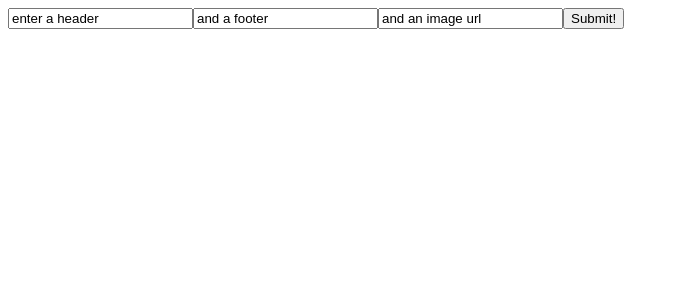
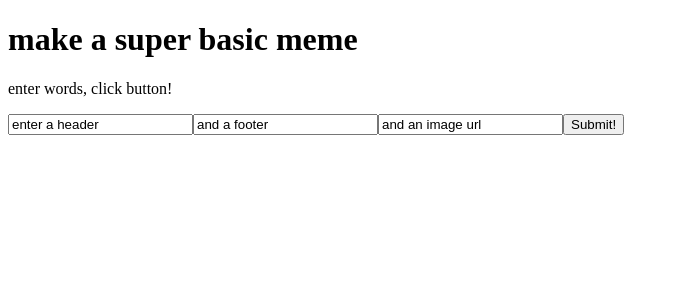
Before and after one commit to alchemy-fullstack-js-spring-2019/react-quiz-retake, a React app: page / in a window 1280 px wide. Shown: the top 300 px of the page, without its empty margins (0-679 px from the left). Built offline with nearby package versions, Linux system fonts and the light colour scheme.

Commit message:
fixed display a little

```diff
--- a/src/container/CreateMeme.js
+++ b/src/container/CreateMeme.js
@@ -26,12 +26,16 @@ export default class CreateMeme extends PureComponent {
   render() {
     const { headerText, footerText, image } = this.state;
     return (
+      <>
+      <h1>make a super basic meme</h1>
+      <p>enter words, click button!</p>
       <form onSubmit={this.handleSubmit}>
         <input type="text" name="headerText" value={headerText} onChange={this.handleChange}></input>
         <input type="text" name="footerText" value={footerText} onChange={this.handleChange}></input>
         <input type="text" name="image" value={image} onChange={this.handleChange}></input>
         <button>Submit!</button>
       </form>
+      </>
     );
   }
 }
```
